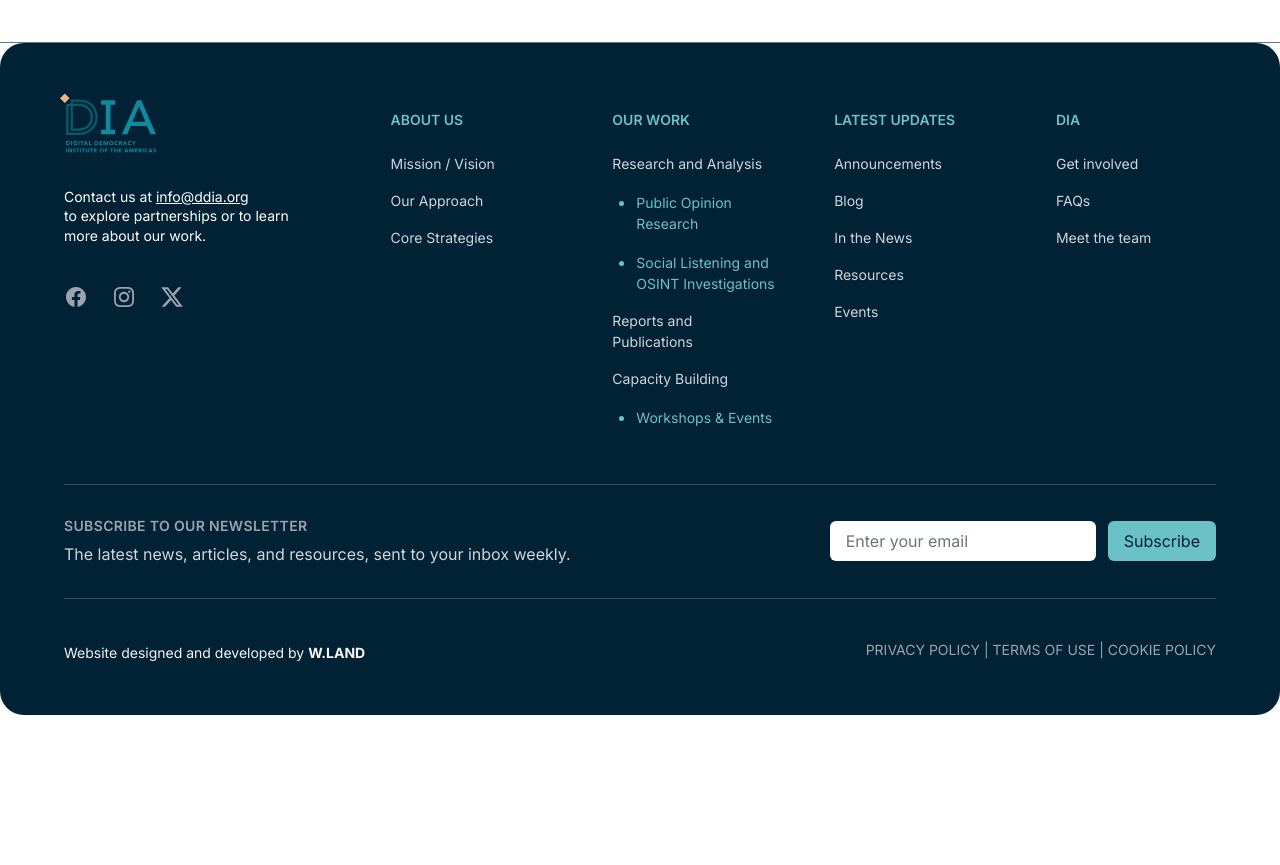
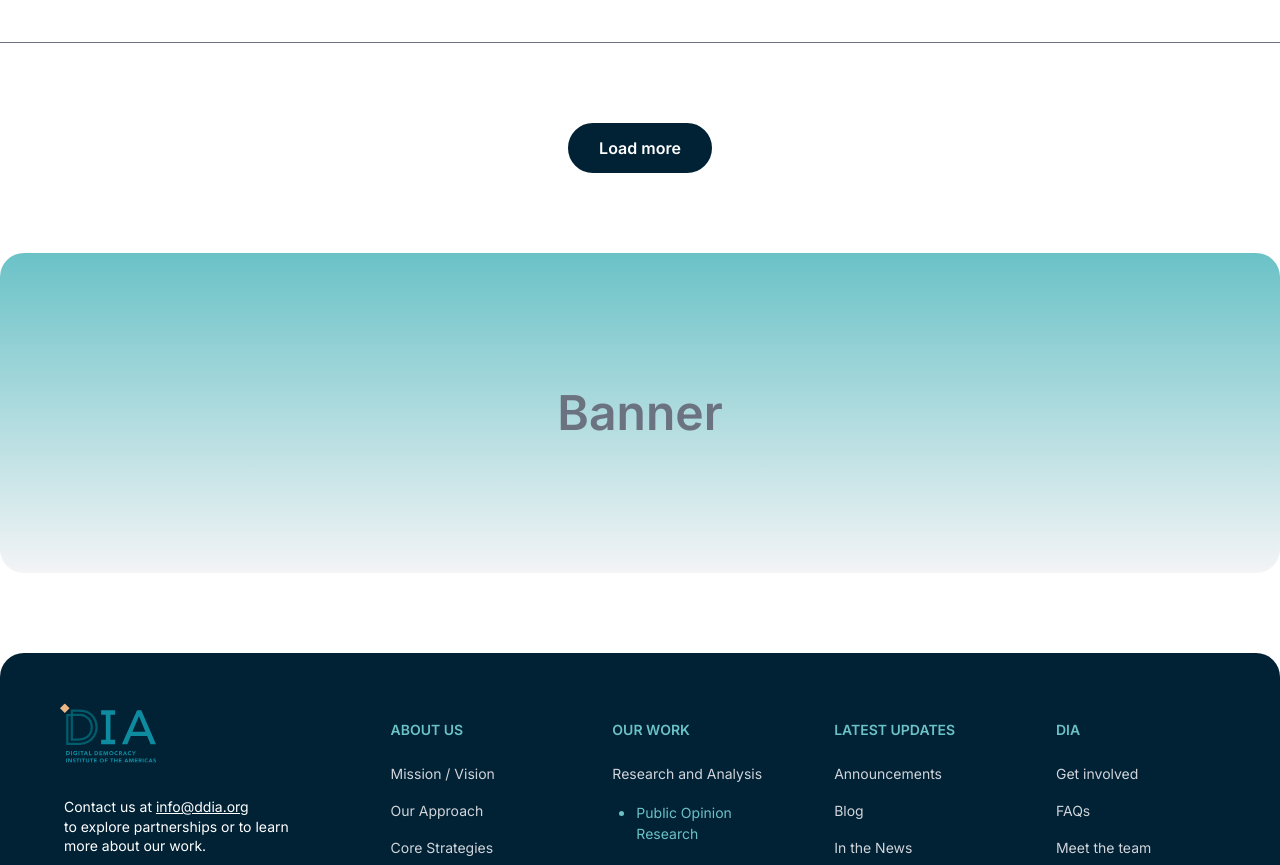
Before and after one commit to lexz451/ddia-web, a Next.js app: page /latest-updates in a window 1280 px wide. Shown: the part 2796-3661 px from the top of the page. Before the commit the page ends 3551 px from the top, so only its background shows below. Built offline with nearby package versions, Linux system fonts and the light colour scheme.

Commit message:
feat: load more button and banner

```diff
--- a/src/app/latest-updates/page.tsx
+++ b/src/app/latest-updates/page.tsx
@@ -156,6 +156,21 @@ export default function LatestUpdates() {
           );
         })}
       </section>
+
+      <div className="flex w-full my-20">
+        <Link
+          className="mx-auto text-white bg-design-dark-green border-design-dark-green r-btn"
+          href={"#"}
+        >
+          Load more
+        </Link>
+      </div>
+
+      <div className="flex w-full mb-20 h-80 rounded-3xl bg-gradient-to-b from-design-light-green to-gray-100">
+        <h1 className="m-auto font-[Inter] font-semibold text-5xl text-gray-500">
+          Banner
+        </h1>
+      </div>
     </main>
   );
 }
```
